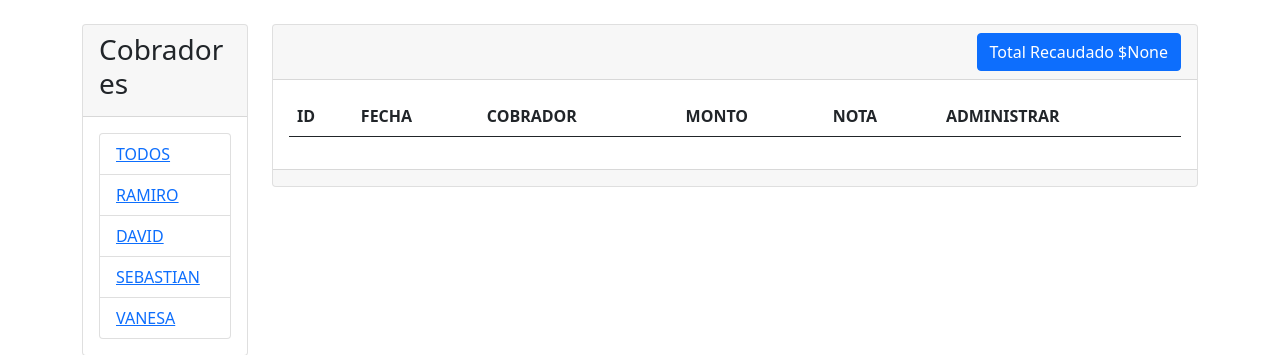
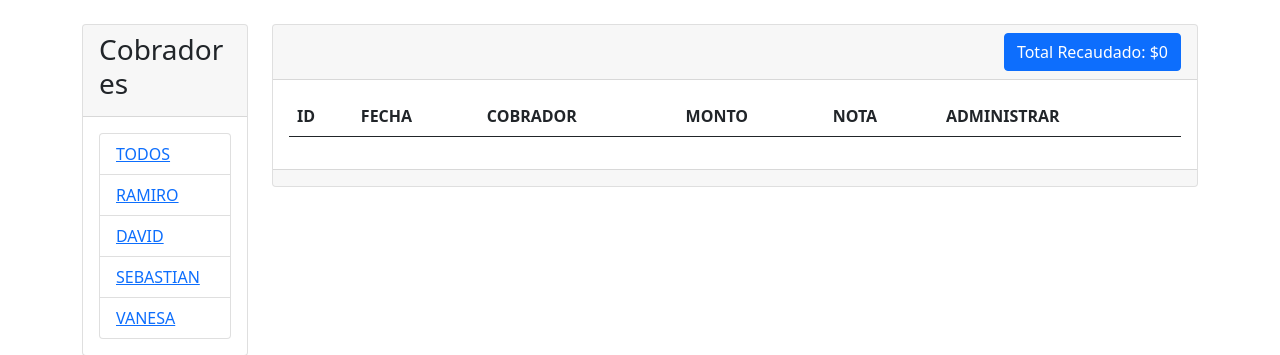
Before and after one commit to ramirokhouri/condornet, a Django app: page /recaudaciones/?query_cobrador=4 in a window 1280 px wide. Shown: the part 56-411 px from the top of the page. Run offline with Django 4.2, Linux system fonts and the light colour scheme; data comes from the database, SQL or seed files in the repository; both versions use the stored data as it was after the commit; lists and menus that the app fills with data are empty.

Commit message:
ui recaudacion none fix

```diff
--- a/abonos/templates/recaudaciones/index.html
+++ b/abonos/templates/recaudaciones/index.html
@@ -26,7 +26,11 @@
 
 <div class="card">
     <div class="card-header d-flex justify-content-end">
-        <a name="" id="" class="btn btn-primary" href="#">Total Recaudado ${{suma_monto.monto}}</a>
+        {% if suma_monto.monto == None %}
+        <a name="" id="" class="btn btn-primary" href="#">Total Recaudado:  $0</a>
+        {% else %}
+        <a name="" id="" class="btn btn-primary" href="#">Total Recaudado:  ${{suma_monto.monto}}</a>
+        {% endif %}
     </div>
     <div class="card-body">
         <table class="table table-striped table-hover">
```
Also changed, not shown: db.sqlite3.
